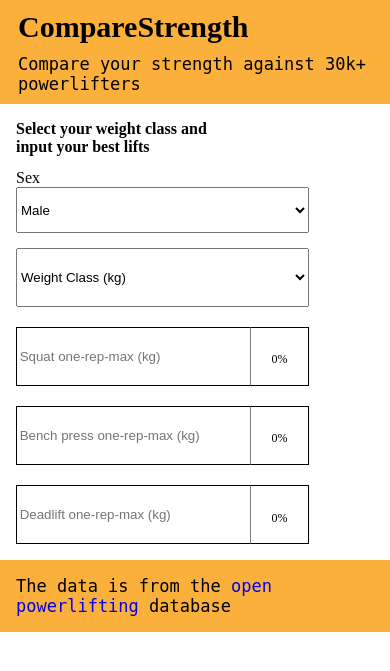
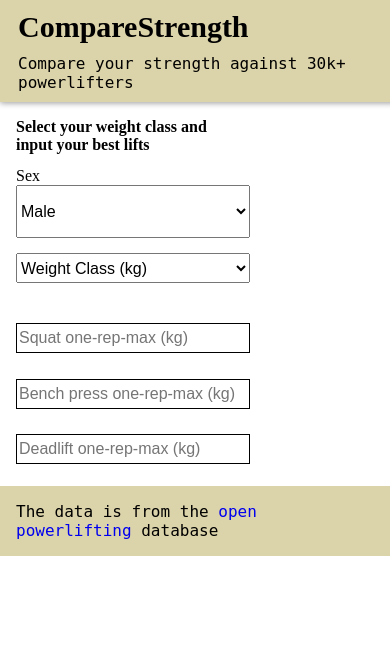
Before and after one commit to ViHak/compare-strength, a Python web app: template templates/index.html in a window 390 px wide. Shown: the top 671 px of the page. Run offline with Jinja, Linux system fonts and the light colour scheme; the template is opened without the code that fills it, so the values that code supplies are empty; some libraries are stand-ins or nearby versions.

Commit message:
Design and usability improvements, typo fixing

```diff
--- a/static/css/main.css
+++ b/static/css/main.css
@@ -14,7 +14,11 @@ html, body {
 p{
     font-family:monospace;
     margin:0;
-    font-size:17px;
+    font-size:16px;
+}
+
+.class-selector{
+    height:30px;
 }
 
 .wrapper{
@@ -23,51 +27,43 @@ p{
 }
 .input-box{
     display:flex;
+    flex-direction: column;
     margin-top:10px;
 }
+
 .input{
     padding-right:0;
     border: 1px solid black;
-    border-right:0;
+    margin-top:10px;
+    height:30px;
+    font-size:16px;
+}
 
-    line-height:2em;
+select{
+    font-size:16px;
+}
+
+input{
+    font-size:16px;
+}
+
+.result-box{
     padding:0.2em;
-}
-.result-box{
-    border-style: solid;
-    border-width:thin;
-    border-left-color: gray;
-
-
-    line-height:4vh;
-    padding:0.2em;
-    text-align:center;
-    width:4vh;
+    width:fit-content;
 }
 .grid-box{
     display: grid;
-    grid-template-areas:
-    "a b"
-    "c d"
-    "e f";
     margin-top: 20px;
-    grid-row-gap: 20px;
     grid-template-columns: 30vw;
-    grid-template-rows: 4vh;
-    grid-auto-rows: 4vh;
 }
 
-.class-selector{
-    height:4vh;
-}
 .navbar{
-    top:0%;
     width:100%;
-
-    background-color:#fbb03b;
+    background-color:#dbd3a9;
     font-size:20px;
     padding-left:18px;
     padding-bottom:10px;
+    box-shadow: 0 1px 6px 0 rgba(0,0,0,.4);
 }
 
 .wrapper-title h2{
@@ -80,8 +76,8 @@ p{
 }
 
 .footer{
-    background-color: #fbb03b;
-        width: 100%;
+    background-color: #dbd3a9;
+    width: 100%;
     bottom: 0;
     padding: 1em;
     box-sizing: border-box;
@@ -101,26 +97,15 @@ p{
 @media only screen and (max-device-width:1240px){
     .grid-box{
         display: grid;
-        grid-template-areas:
-        "a b"
-        "c d"
-        "e f";
         margin-top: 20px;
-        grid-row-gap: 20px;
         grid-template-columns: 60vw;
-        grid-template-rows: 7vh;
-	grid-auto-rows: 7vh;
     }
     .result-box p{
-        font-size:12px;
+        font-size:14px;
     }
     .result-box{
-        font-size:12px;
-	line-height: 7vh;
-        width: 7vh;
-	height:7vh;
-	box-sizing:border-box;
-	text-align:center;
+        font-size:14px;
+        box-sizing:border-box;
     }
     .wrapper-title{
         max-width: 50vw;
@@ -130,12 +115,8 @@ p{
         font-size:16px;
     }
     .input{
-	box-sizing:border-box;
-	height:7vh;
-	line-height:7vh;
+	    box-sizing:border-box;
+        height:30px;
 	}
 
-	.class-selector{
-	height:7vh;
 }
-}
--- a/templates/index.html
+++ b/templates/index.html
@@ -3,7 +3,6 @@
 {% block head %}
      <script src="https://ajax.googleapis.com/ajax/libs/jquery/3.1.1/jquery.min.js"></script>
 {% endblock%}
-
 
 {% block body %}
 
@@ -19,7 +18,6 @@
 
         <label for ="sex">Sex</label>
         <select name="sex" id = "sex" class ="sex">
-          <!-- <option value="" disabled selected hidden>Weight Class (kg)</option> -->
           <option value="M">Male</option>
           <option value="F">Female</option>
         </select>
@@ -27,25 +25,32 @@
         <label for ="weight_classes"></label>
         <select name="weight_classes" id = "weight_classes" class = "class-selector">
           <option value="" disabled selected hidden>Weight Class (kg)</option>
-          <option value="59">59kg</option>
-          <option value="66">66kg</option>
-          <option value="74">74kg</option>
-          <option value="83">83kg</option>
-          <option value="93">93kg</option>
-          <option value="105">105kg</option>
-          <option value="120">120kg</option>
-          <option value="121">120kg+</option>
+          <option value="59">59 kg</option>
+          <option value="66">66 kg</option>
+          <option value="74">74 kg</option>
+          <option value="83">83 kg</option>
+          <option value="93">93 kg</option>
+          <option value="105">105 kg</option>
+          <option value="120">120 kg</option>
+          <option value="121">120 kg+</option>
         </select>
 
         <div class = "grid-box">
-          <input type="text" id="1" name="squat" class ="input" placeholder="Squat one-rep-max (kg)">
-          <div class = "result-box" id = "aha">0%</div>
+          <div class ="input-box">
+            <input type="text" id="1" name="squat" class ="input" placeholder="Squat one-rep-max (kg)">
+            <div class = "result-box" id = "aha"></div>
+          </div>
 
-          <input type="text" id="2" name="bench" class ="input" placeholder="Bench press one-rep-max (kg)">
-          <div class = "result-box">0%</div>
 
-          <input type="text" id="3" name="deadlift" class ="input" placeholder="Deadlift one-rep-max (kg)">
-          <div class = "result-box">0%</div>
+          <div class ="input-box">
+            <input type="text" id="2" name="bench" class ="input" placeholder="Bench press one-rep-max (kg)">
+            <div class = "result-box"></div>
+          </div>
+
+          <div class ="input-box">
+            <input type="text" id="3" name="deadlift" class ="input" placeholder="Deadlift one-rep-max (kg)">
+            <div class = "result-box"></div>
+          </div>
         </div>
 </div>
 <div class ="footer">
@@ -56,7 +61,7 @@
   document.getElementById("sex").addEventListener("change", function() {
     if($(this).val()==="M"){
       /*There's bunch of repetition, make a function for the code below*/
-      var new_options = {"59kg": 59, "66kg":66, "74kg":74, "83kg":83, "93kg":93, "105kg":105, "120kg":120, "120kg+":121};
+      var new_options = {"59 kg": 59, "66 kg":66, "74 kg":74, "83 kg":83, "93 kg":93, "105 kg":105, "120 kg":120, "120 kg+":121};
 
       var $cw = $("#weight_classes");
       $cw.empty();
@@ -69,12 +74,13 @@
     }
     else{
       var weight_classes = [47, 52, 57, 63, 69, 76, 84, 85]
-      var new_options = {"47kg":47, "52kg":52, "57kg":57, "63kg":63, "69kg":69, "76kg":76, "84kg":84, "84kg+":85}
+      var new_options = {"47 kg":47, "52 kg":52, "57 kg":57, "63 kg":63, "69 kg":69, "76 kg":76, "84 kg":84, "84 kg+":85}
 
       var $cw = $("#weight_classes");
       $cw.empty();
       $('.grid-box input').val('');
-      $('.grid-box .result-box p').text('0%');
+      $('.grid-box .result-box p').text('');
+
 
       $.each(new_options, function(key,value){
         $cw.append($("<option></option>").attr("value", value).text(key));
@@ -82,17 +88,16 @@
     }
 
   });
-
   </script>
 
 <script>
     $(document).ready(function(){
-      $('.wrapper').on('change', '.grid-box .input', function(){
+      $('.wrapper').on('change', '.grid-box .input-box .input', function(){
         if($("#weight_classes option:selected").is(":disabled")){
           return;
         }
 
-	       var val1 = $("#weight_classes option:selected").val();
+         var val1 = $("#weight_classes option:selected").val();
          var id = $(this).attr('id');
          var name = $(this).attr('name');
          var val2 = $("input[name*=" + name +"]").val();
@@ -103,7 +108,7 @@
           type: "get",
           data: {val1: val1, val2:val2, id:id, name:name, sex:sex},
           success: function(response) {
-            $(".wrapper .grid-box div:nth-of-type("+id+")").html('<p>'+response.result.toString()+"%"+'</p>');
+            $(".wrapper .grid-box .input-box:nth-of-type("+id+") .result-box").html('<p>'+"You are stronger than "+response.result.toString()+"% of people in the "+val1+" kg weight class"+'</p>');
           },
          });
       });
@@ -137,13 +142,10 @@
               type: "get",
               data: {val1: val1, val2:val2, id:id, name:name, sex:sex},
               success:function(response){
-                $(".wrapper .grid-box div:nth-of-type("+id+")").html('<p>'+response.result.toString()+"%"+'</p>');
+                $(".wrapper .grid-box .input-box:nth-of-type("+id+") .result-box").html('<p>'+"You are stronger than "+response.result.toString()+"% of people in the "+val1+" kg weight class"+'</p>');
               }
             });
     }
-
-
 </script>
 
-
 {% endblock%}
```
